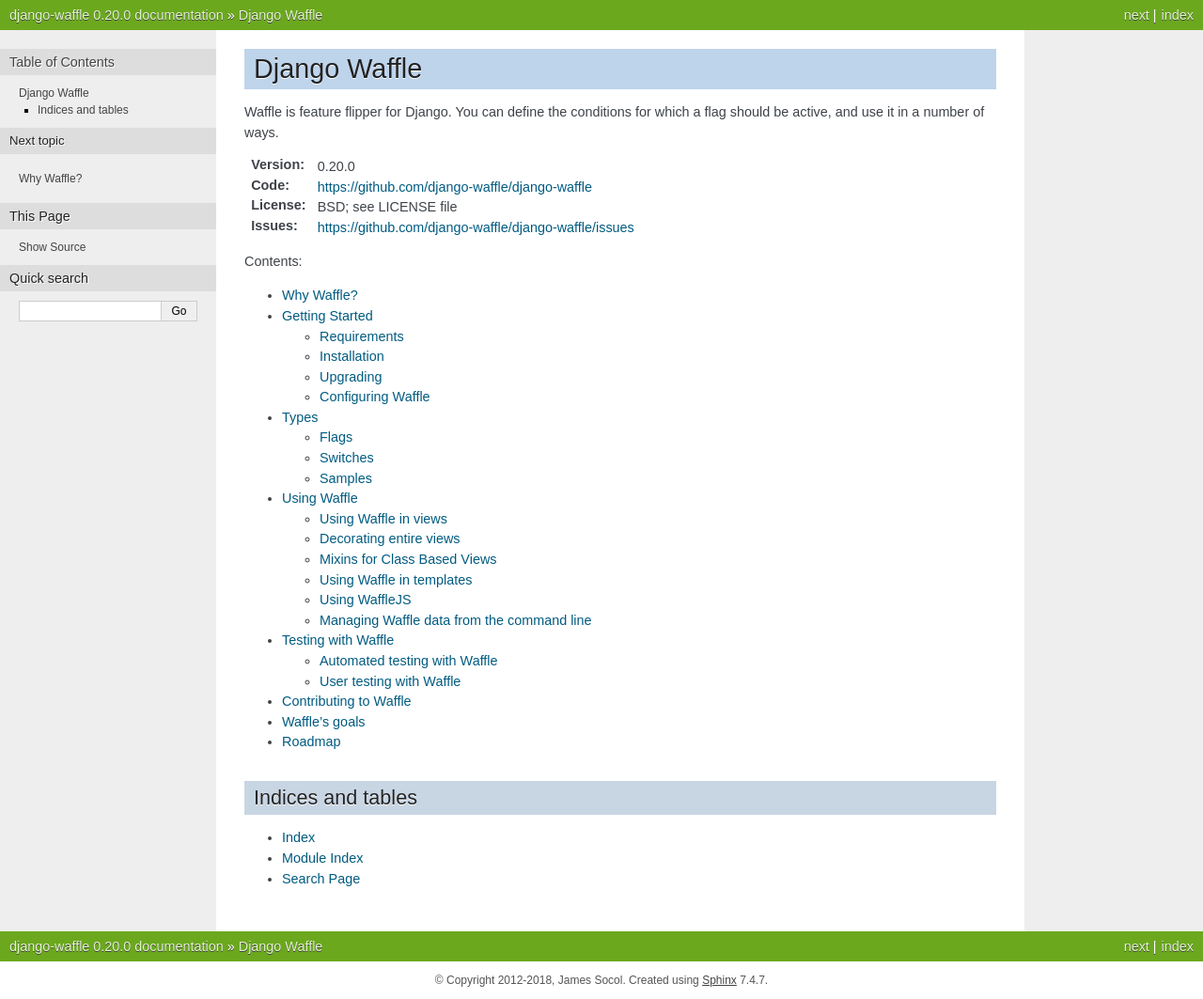
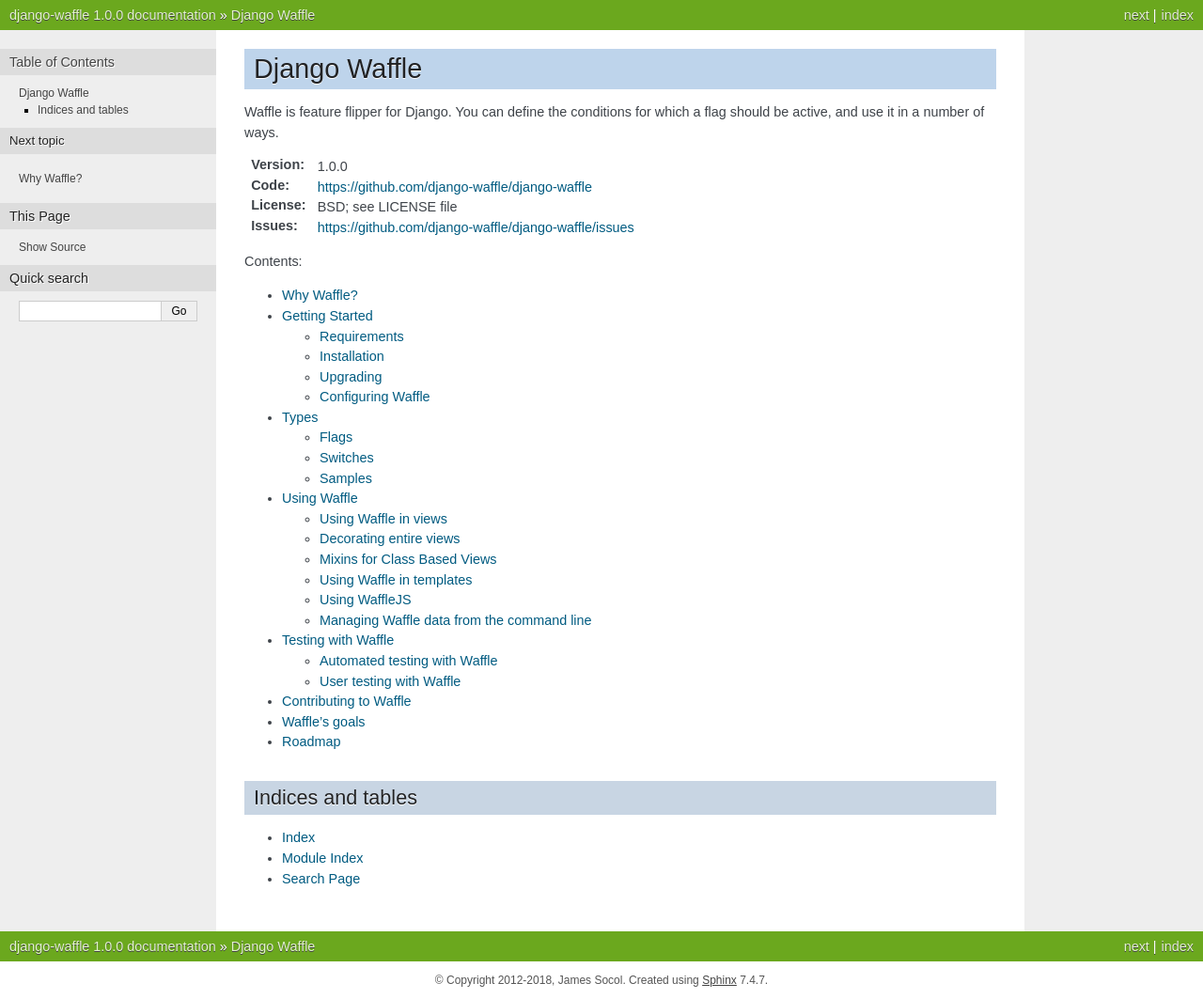
Before and after one commit to jazzband/django-waffle, a Sphinx documentation site: the page built from docs/index.rst, in a window 1280 px wide. Shown: the whole page at 94% size. Built offline with Sphinx 7.4.7, drawn with Linux system fonts in a browser that asks for light colours.

Commit message:
Releasing v1.0.0

```diff
--- a/docs/conf.py
+++ b/docs/conf.py
@@ -48,9 +48,9 @@
 # built documents.
 #
 # The short X.Y version.
-version = '0.20'
+version = '1.0'
 # The full version, including alpha/beta/rc tags.
-release = '0.20.0'
+release = '1.0.0'
 
 # The language for content autogenerated by Sphinx. Refer to documentation
 # for a list of supported languages.
--- a/setup.py
+++ b/setup.py
@@ -2,7 +2,7 @@
 
 setup(
     name='django-waffle',
-    version='0.20.0',
+    version='1.0.0',
     description='A feature flipper for Django.',
     long_description=open('README.rst').read(),
     author='James Socol',
--- a/waffle/__init__.py
+++ b/waffle/__init__.py
@@ -5,7 +5,7 @@
 from waffle.utils import get_setting
 from django.apps import apps as django_apps
 
-VERSION = (0, 20, 0)
+VERSION = (1, 0, 0)
 __version__ = '.'.join(map(str, VERSION))
 default_app_config = 'waffle.apps.WaffleConfig'
 
```
